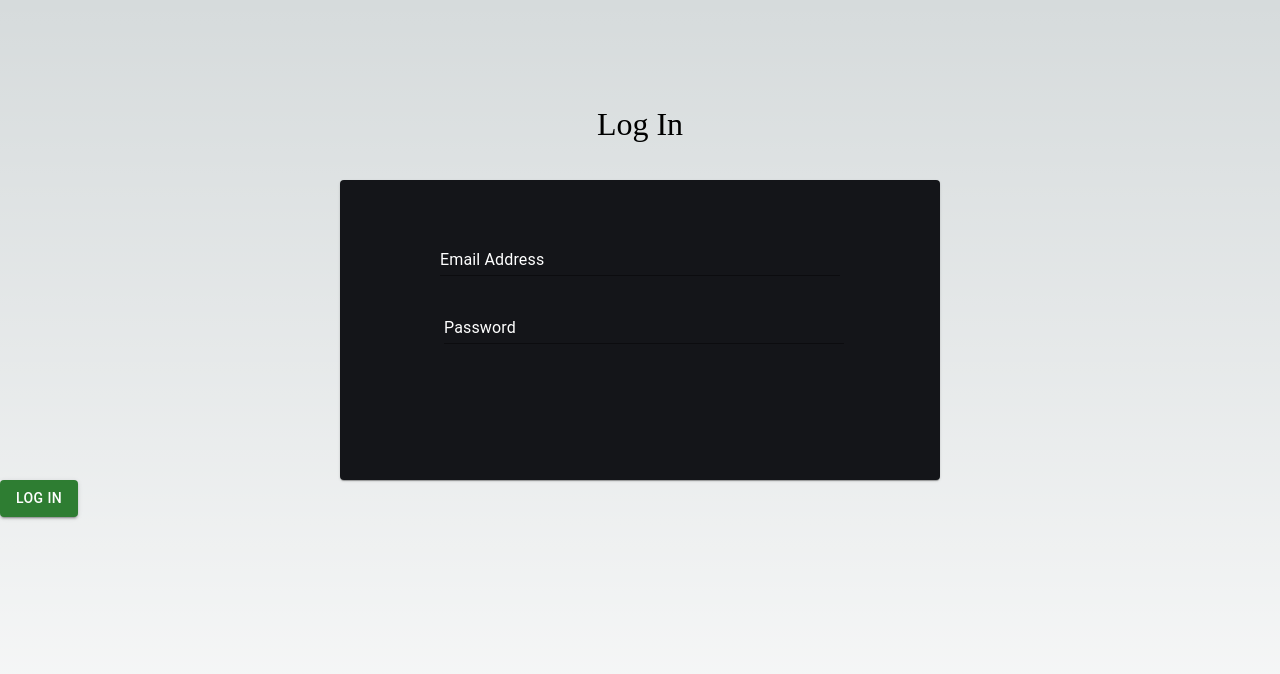
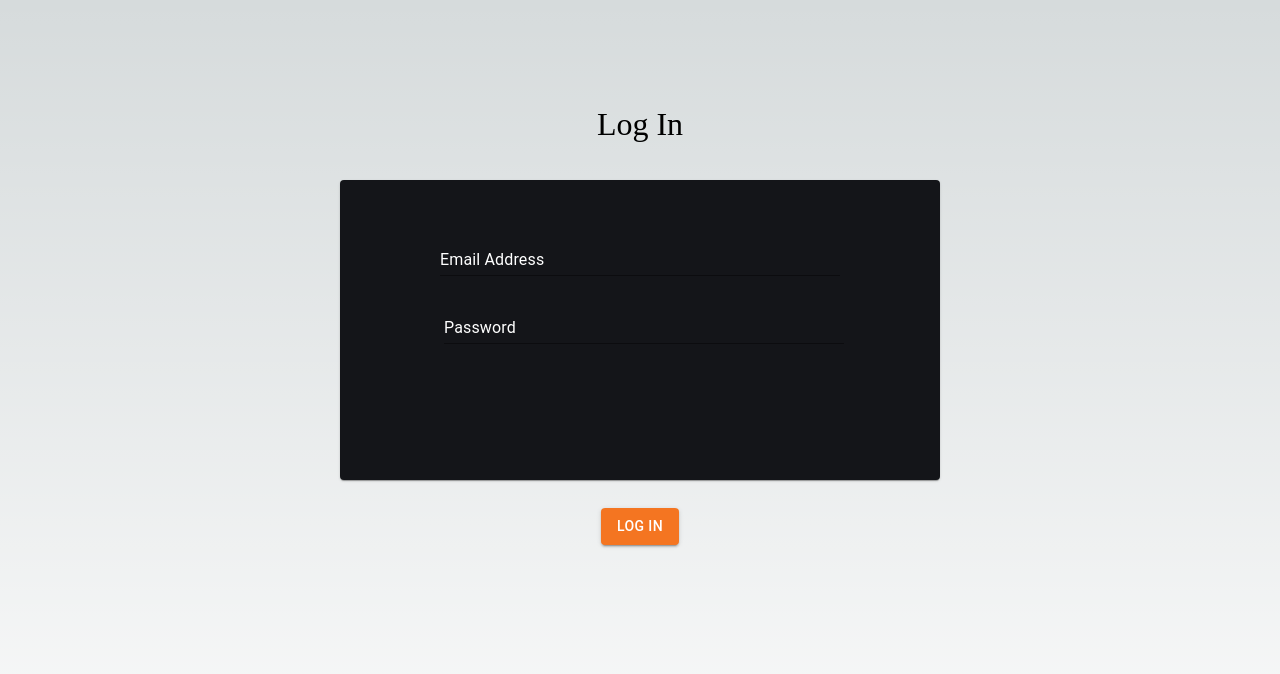
Before and after one commit to BrandonGrayson/Anime, a Next.js app: page /login in a window 1280 px wide. Shown: the top 674 px of the page. Built offline with nearby package versions, Linux system fonts and the light colour scheme.

Commit message:
loginCard with LoginButton, onClick stub

```diff
--- a/src/app/components/login/LoginCard.tsx
+++ b/src/app/components/login/LoginCard.tsx
@@ -1,19 +1,26 @@
 "use client";
-import {
-  Button,
-  Card,
-  CardActions,
-  TextField,
-  type TextFieldProps,
-} from "@mui/material";
-import { useState } from "react";
+import { Card, CardActions, TextField, Box } from "@mui/material";
+import { useState, Dispatch, SetStateAction } from "react";
 import styles from "./loginstyles.module.css";
 
-export default function LoginCard() {
-  const [email, setEmail] = useState("");
-  const [password, setPassword] = useState("");
+interface LoginCardProps {
+  email: string;
+  setEmail: Dispatch<SetStateAction<string>>;
+  password: string;
+  setPassword: Dispatch<SetStateAction<string>>;
+}
+
+export default function LoginCard({
+  email,
+  setEmail,
+  password,
+  setPassword,
+}: LoginCardProps) {
   return (
-    <Card sx={{ width: 600, height: 300, backgroundColor: "rgb(20, 21, 25)" }}>
+    <>
+      <Card
+        sx={{ width: 600, height: 300, backgroundColor: "rgb(20, 21, 25)" }}
+      >
         <CardActions sx={{ display: "flex", flexDirection: "column" }}>
           <TextField
             label="Email Address"
@@ -33,5 +40,7 @@ export default function LoginCard() {
           />
         </CardActions>
       </Card>
+      <Box></Box>
+    </>
   );
 }
--- /dev/null
+++ b/src/app/components/login/loginButton.tsx
@@ -0,0 +1,22 @@
+"use client";
+import { Button } from "@mui/material";
+
+interface LoginButtonProps {
+  email: string;
+  password: string;
+}
+
+export default function LoginButton({ email, password }: LoginButtonProps) {
+  return (
+    <Button
+      variant="contained"
+      color="success"
+      sx={{
+        backgroundColor: "#f47521 !important",
+        marginTop: "2em",
+      }}
+    >
+      Log In
+    </Button>
+  );
+}
--- a/src/app/login/page.tsx
+++ b/src/app/login/page.tsx
@@ -1,9 +1,14 @@
 "use client";
 
-import { Box, Button } from "@mui/material";
+import { Box } from "@mui/material";
 import LoginCard from "../components/login/LoginCard";
+import { useState } from "react";
+import LoginButton from "../components/login/loginButton";
 
 export default function LoginScreen() {
+  const [email, setEmail] = useState("");
+  const [password, setPassword] = useState("");
+
   return (
     <div
       style={{
@@ -24,11 +29,16 @@ export default function LoginScreen() {
         Log In
       </p>
       <div style={{ display: "flex", justifyContent: "center" }}>
-        <LoginCard />
+        <LoginCard
+          email={email}
+          setEmail={setEmail}
+          password={password}
+          setPassword={setPassword}
+        />
       </div>
-      <Button variant="contained" color="success">
-        Log In
-      </Button>
+      <Box sx={{ width: "100vw", display: "flex", justifyContent: "center" }}>
+        <LoginButton email={email} password={password} />
+      </Box>
     </div>
   );
 }
```
Lines whose indentation alone changed are shown as unchanged.
